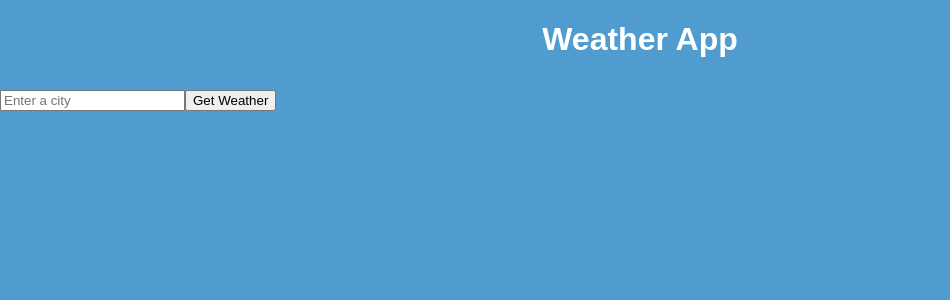
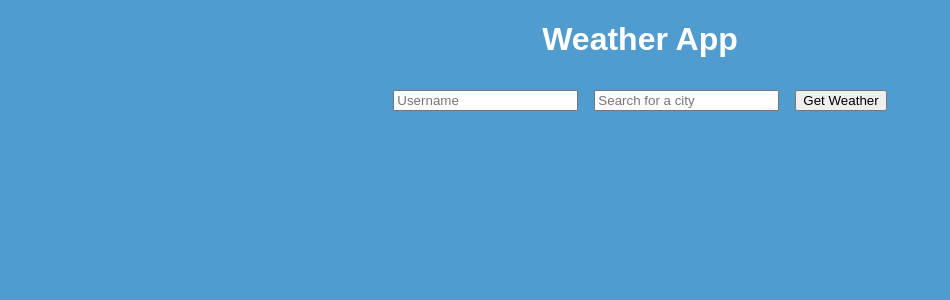
Before and after one commit to cathydao95/fullstack-weather, a React (Vite) app in the folder client/: page / in a window 1280 px wide. Shown: the top 300 px of the page, without its empty margins (0-950 px from the left). Built offline with nearby package versions, Linux system fonts and the light colour scheme.

Commit message:
add form component

```diff
--- a/client/src/components/Form.jsx
+++ b/client/src/components/Form.jsx
@@ -2,34 +2,61 @@
 import WeatherCard from "./WeatherCard";
 import "./Form.css";
 
-const Form = () => {
-  const [city, setCity] = useState("");
-  const [data, setData] = useState();
+const Form = ({ setUserFavorites }) => {
+  const [userInfo, setUserInfo] = useState({});
+  const [weatherData, setWeatherData] = useState();
+  const [showWeatherCard, setShowWeatherCard] = useState(false);
+
+  const handleInput = (e) => {
+    setUserInfo((prevInfo) => {
+      return { ...prevInfo, [e.target.name]: e.target.value };
+    });
+  };
+
+  const handleSubmit = (e) => {};
 
   const getWeatherForLocation = async () => {
     const response = await fetch(
-      `http://localhost:3000/api/weather?city=${city}`
+      `http://localhost:8080/api/weather?city=${userInfo.city}`
     );
     const weatherData = await response.json();
-    setData(weatherData.data);
+    setWeatherData(weatherData.data);
+    setShowWeatherCard(true);
   };
 
-  return (
-    <>
-      <div className="form">
+  return showWeatherCard ? (
+    <WeatherCard
+      userInfo={userInfo}
+      showWeatherCard={showWeatherCard}
+      data={weatherData}
+      setShowWeatherCard={setShowWeatherCard}
+      setUserFavorites={setUserFavorites}
+    />
+  ) : (
+    <div>
+      <div className="searchContainer">
+        <input
+          type="text"
+          id="name"
+          name="name"
+          placeholder="Username"
+          autoComplete="off"
+          onChange={(e) => handleInput(e)}
+        ></input>
         <input
           type="text"
           id="city"
           name="city"
-          placeholder="Enter a city"
-          onChange={(e) => setCity(e.target.value)}
+          placeholder="Search for a city"
+          autoComplete="off"
+          onChange={(e) => handleInput(e)}
         ></input>
-        <button className="submitBtn" onClick={getWeatherForLocation}>
+
+        <button className="searchBtn" onClick={getWeatherForLocation}>
           Get Weather
         </button>
       </div>
-      <WeatherCard city={city} data={data} />
-    </>
+    </div>
   );
 };
 
```
